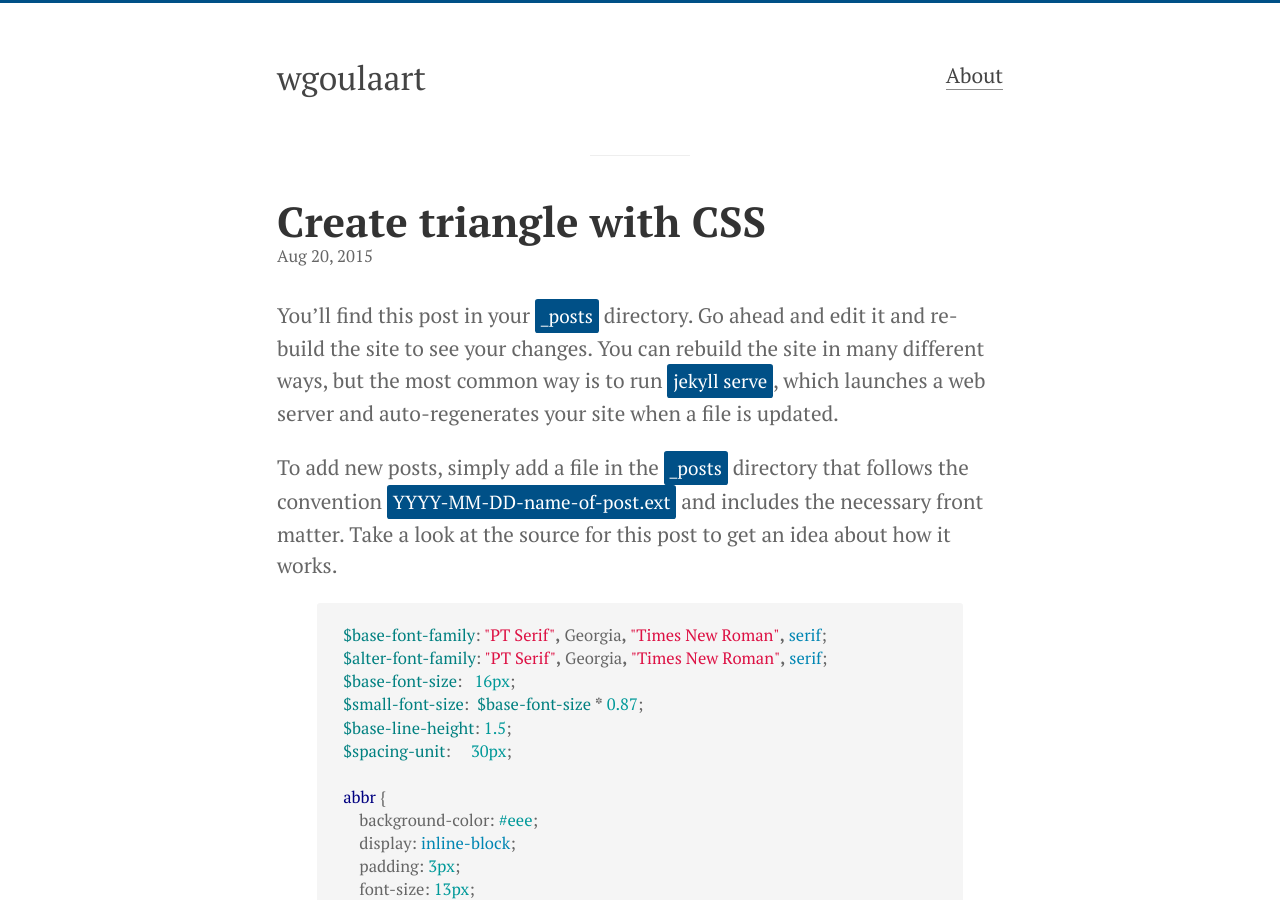
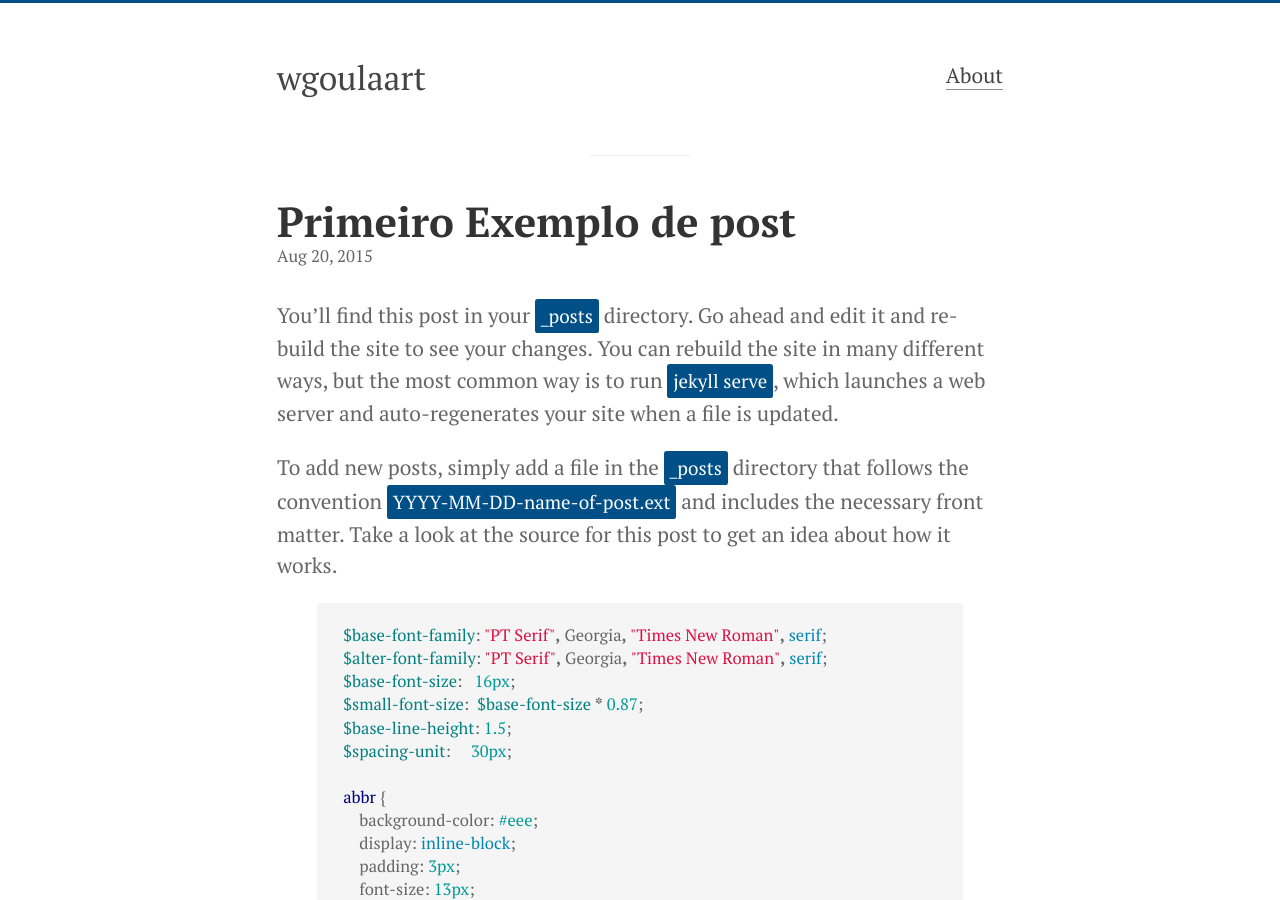
Before and after one commit to AugustoSandim-zz/wgoulart.github.io, a Jekyll site: the page built from _posts/2015-09-11-welcome-to-jekyll.markdown, in a window 1280 px wide and 900 px high. Built offline with Jekyll 4.4.1, drawn with Linux system fonts in a browser that asks for light colours.

Commit message:
rename post and title post

```diff
--- a/_posts/2015-09-11-welcome-to-jekyll.markdown
+++ b/_posts/2015-09-11-welcome-to-jekyll.markdown
@@ -1,6 +1,6 @@
 ---
 layout: post
-title:  "Create triangle with CSS"
+title:  "Primeiro Exemplo de post"
 date:   2015-08-20 02:37:24
 categories: css
 ---
```
